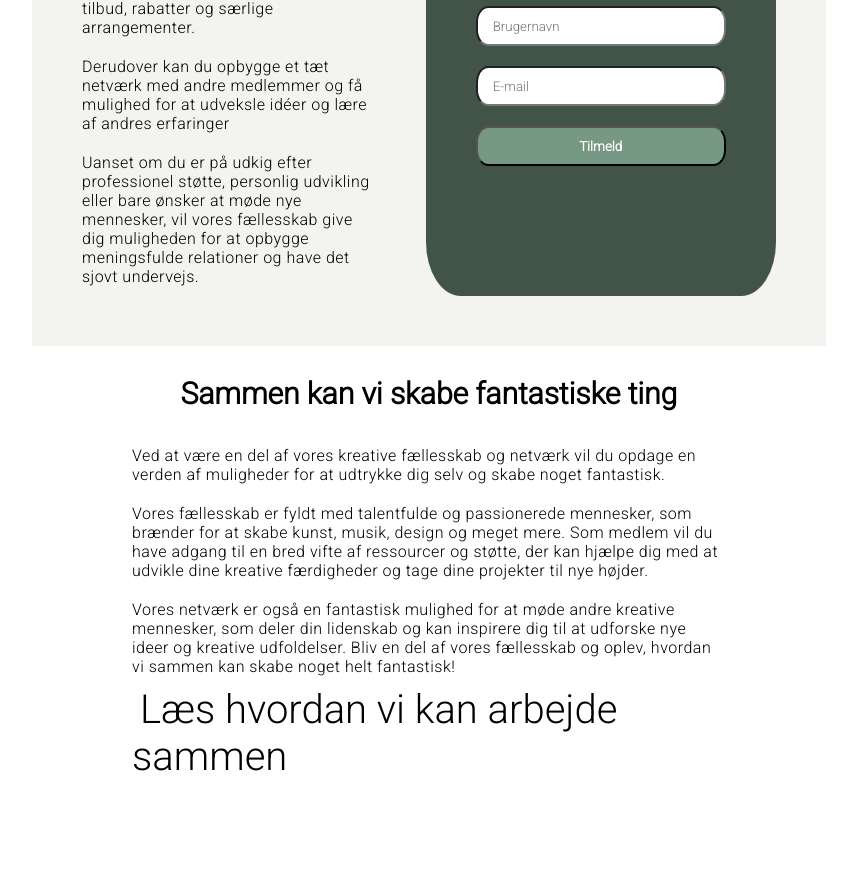
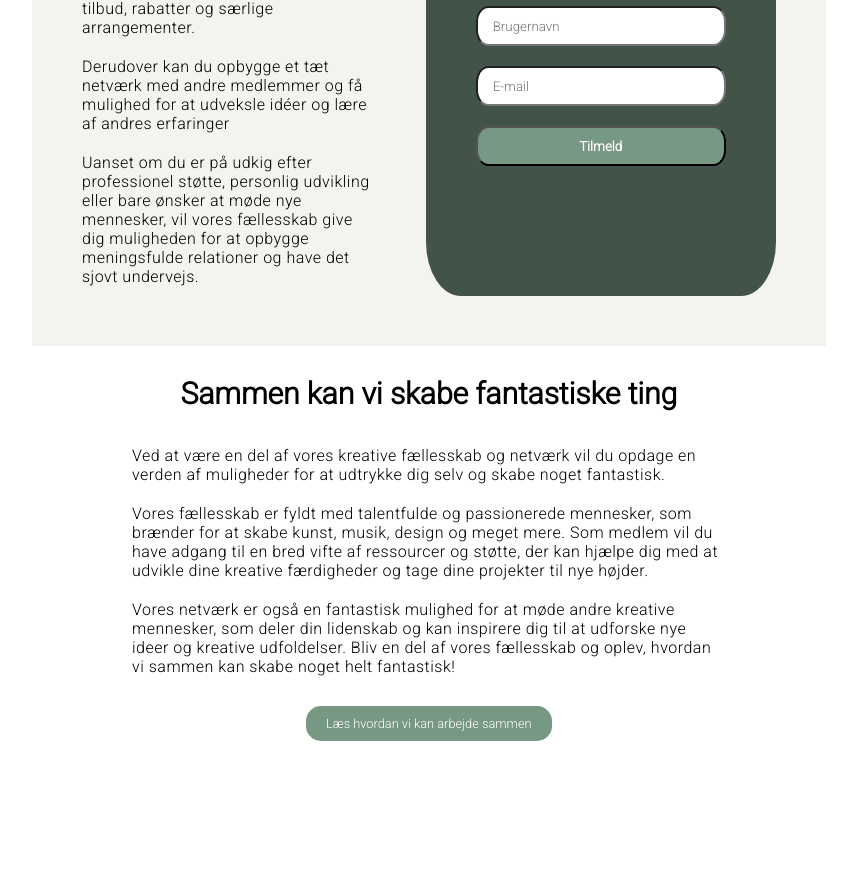
Before and after one commit to majdal01/mockup-opgave-mld, a plain HTML site: page index.html in a window 1280 px wide. Shown: the part 689-1571 px from the top of the page, without its empty margins (118-975 px from the left). After the commit the page ends 1532 px from the top, so only its background shows below. Drawn offline with Linux system fonts and the light colour scheme.

Commit message:
Styling af hvidt afsnit

```diff
--- a/index.html
+++ b/index.html
@@ -65,7 +65,9 @@
         <p>Ved at være en del af vores kreative fællesskab og netværk vil du opdage en verden af muligheder for at udtrykke dig selv og skabe noget fantastisk.</p>
         <p>Vores fællesskab er fyldt med talentfulde og passionerede mennesker, som brænder for at skabe kunst, musik, design og meget mere. Som medlem vil du have adgang til en bred vifte af ressourcer og støtte, der kan hjælpe dig med at udvikle dine kreative færdigheder og tage dine projekter til nye højder.</p>
         <p>Vores netværk er også en fantastisk mulighed for at møde andre kreative mennesker, som deler din lidenskab og kan inspirere dig til at udforske nye ideer og kreative udfoldelser. Bliv en del af vores fællesskab og oplev, hvordan vi sammen kan skabe noget helt fantastisk!</p>
-        <a href="#">Læs hvordan vi kan arbejde sammen</a>
+        <nav>
+            <a href="#">Læs hvordan vi kan arbejde sammen</a>
+        </nav>
     </section>
 
     <!--Footer-->
--- a/style.css
+++ b/style.css
@@ -139,3 +139,18 @@ input {
     padding: 10px 0;
     letter-spacing: 0.5px;
 }
+
+.hvidafsnit nav {
+    display: flex;
+    justify-content: center;
+    padding-top: 20px
+}
+
+.hvidafsnit a {
+    display: ;
+    font-size: 0.8em;
+    background-color: #779882;
+    padding: 10px 20px;
+    border-radius: 15px;
+    color: white;
+}
```
